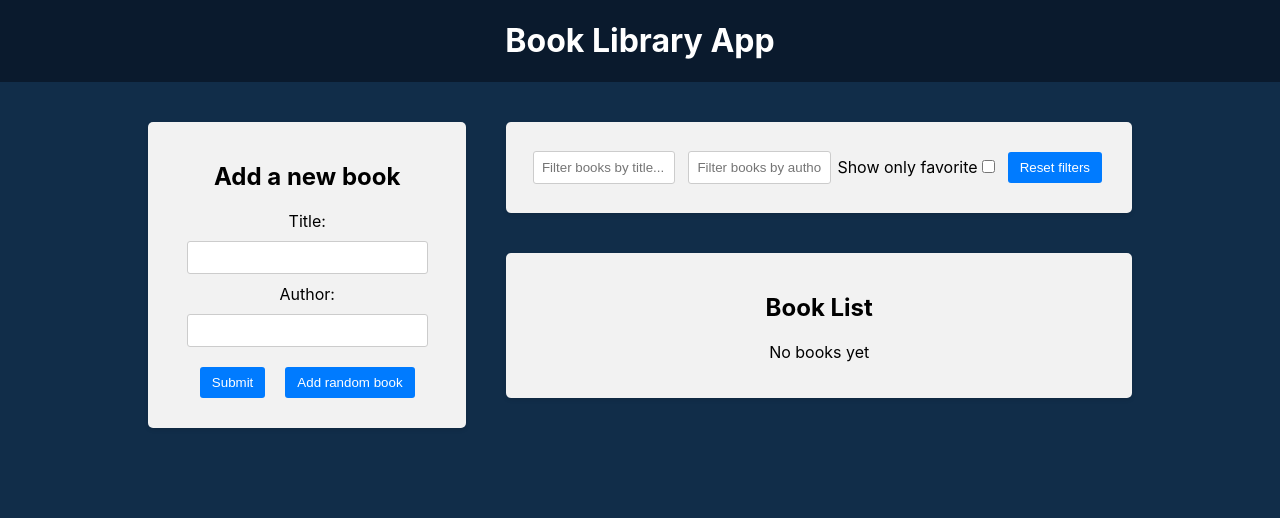
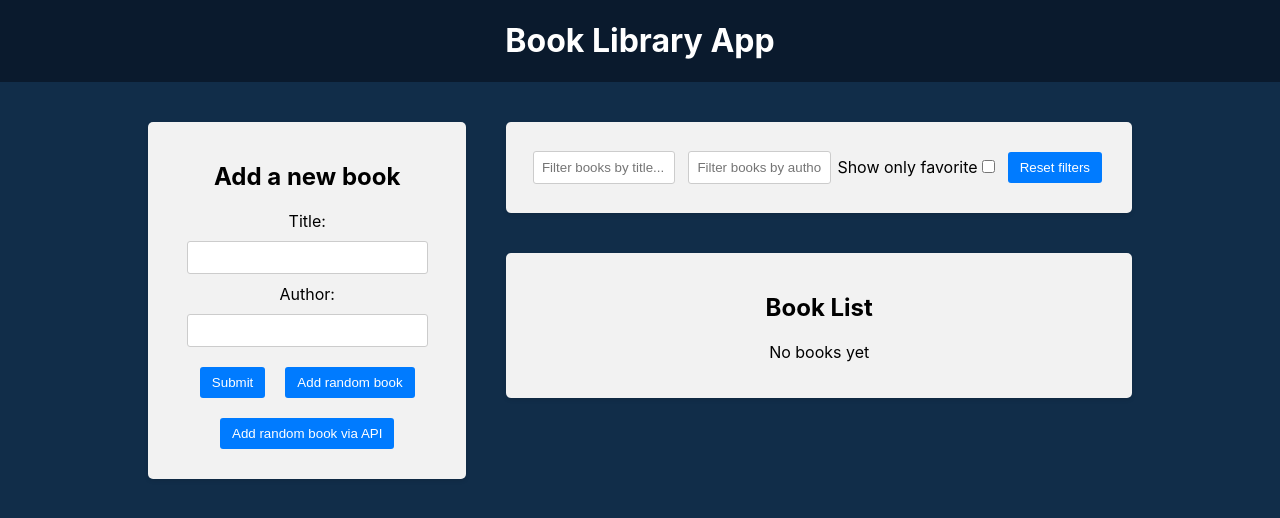
Before and after one commit to Mikoguu/book-library-app, a React (Create React App) app in the folder frontend/: page / in a window 1280 px wide. Shown: the top 518 px of the page. Built offline with nearby package versions, Linux system fonts and the light colour scheme.

Commit message:
added fetching random book via API

```diff
--- a/frontend/package.json
+++ b/frontend/package.json
@@ -7,6 +7,7 @@
     "@testing-library/jest-dom": "^6.6.3",
     "@testing-library/react": "^16.3.0",
     "@testing-library/user-event": "^13.5.0",
+    "axios": "^1.9.0",
     "react": "^19.1.0",
     "react-dom": "^19.1.0",
     "react-scripts": "5.0.1",
--- a/frontend/src/components/BookForm/BookForm.jsx
+++ b/frontend/src/components/BookForm/BookForm.jsx
@@ -1,5 +1,6 @@
 import { useState } from "react";
 import { useDispatch } from "react-redux";
+import axios from "axios";
 import "./BookForm.css";
 import booksData from "../../data/books.json";
 import createBook from "../../utils/createBook";
@@ -31,6 +32,17 @@ function BookForm() {
     dispatch(addBook(randomBook));
     dispatch(resetFilters());
   };
+
+  const handleAddRandomBookViaApi = async () => {
+    try {
+      const res = await axios.get("http://localhost:5000/random-book");
+      if (res?.data?.title && res?.data?.author) {
+        dispatch(addBook(createBook(res.data)));
+      }
+    } catch (error) {
+      console.error(error);
+    }
+  };
   return (
     <div className="app-block book-form">
       <h2>Add a new book</h2>
@@ -59,6 +71,9 @@ function BookForm() {
         <button type="button" onClick={handleAddRandomBook}>
           Add random book
         </button>
+        <button type="button" onClick={handleAddRandomBookViaApi}>
+          Add random book via API
+        </button>
       </form>
     </div>
   );
```
Also changed, not shown: 2 other files (tests, documents, lock files or other folders).
